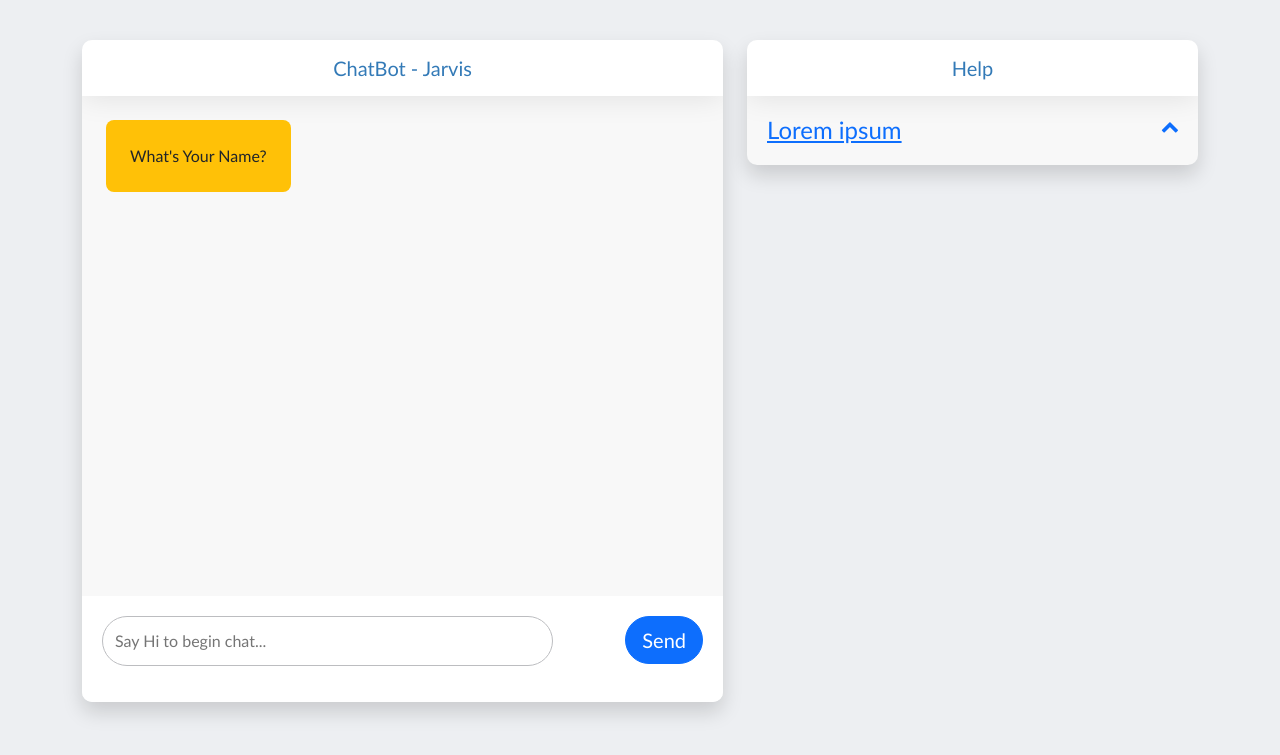
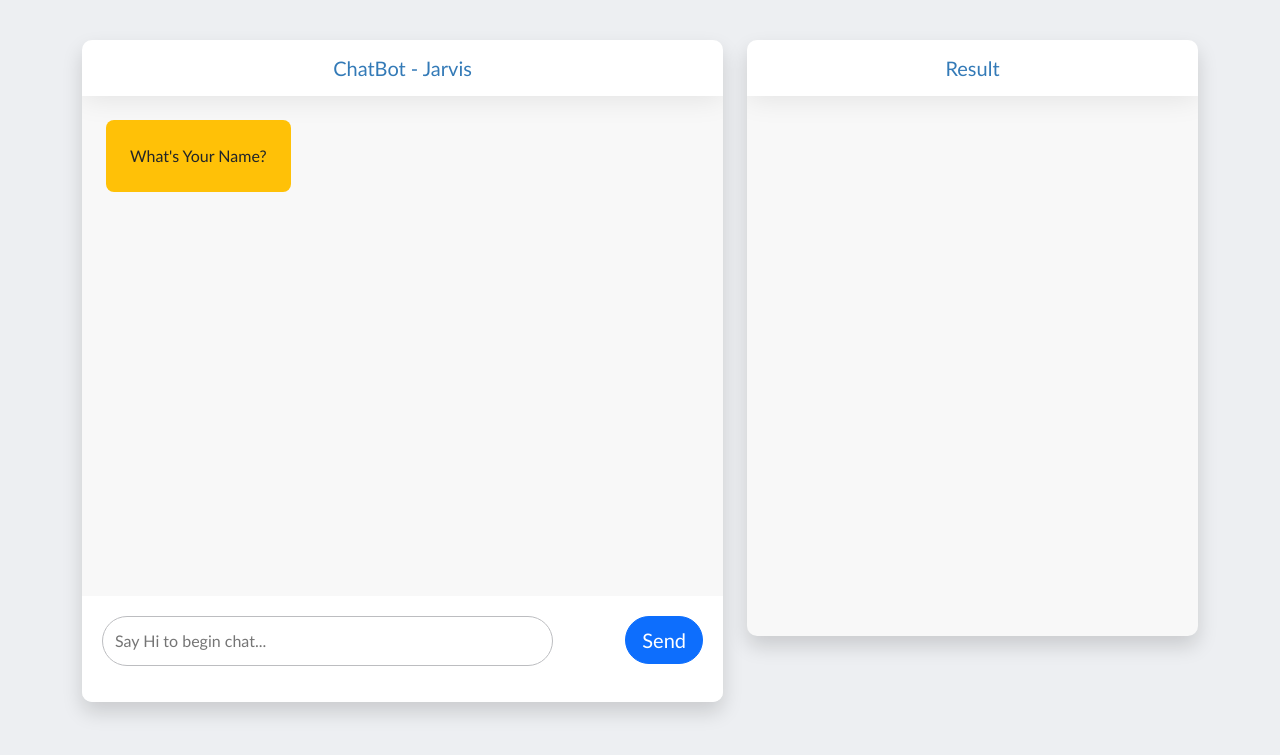
Before and after one commit to hadayda/chatbot, a Flask app: page / in a window 1280 px wide. Shown: the top 755 px of the page. Run offline with Flask 2, Linux system fonts and the light colour scheme; some libraries are stand-ins or nearby versions.

Commit message:
Last update

```diff
--- a/chat_bot.py
+++ b/chat_bot.py
@@ -77,6 +77,7 @@
     @staticmethod
     def begin():
         ChatBot.state = 'start'
+        ChatBot.symptoms_given_index = 0
     def readn(self, nstr):
         engine = pyttsx3.init()
 
@@ -232,7 +233,7 @@
     def get_next_symptom(self, response):
         response = response.lower()
         if response != 'yes' and response != 'no':
-            return {'response': 'Provide proper answers i.e. (yes/no)'}
+            return {'messages': ['Provide proper answers i.e. (yes/no)']}
         if response == 'yes':
             ChatBot.symptoms_exp.append(ChatBot.symptoms_given[ChatBot.symptoms_given_index])
         ChatBot.symptoms_given_index += 1
@@ -257,7 +258,8 @@
             messages.append(f'({i + 1}), {j}')
         ChatBot.state = 'start'
         return {
-            'messages': messages
+            'messages': messages,
+            'final': True
         }
 
     def get_response(self, message):
--- a/static/js/main.js
+++ b/static/js/main.js
@@ -10,11 +10,17 @@
             url: form.attr('action'),
             data: form.serialize(),
             success: function (response) {
-                response.messages.forEach(function (message) {
-                    messagesContainer.append(
-                        `<li class="text-start mb-3"><span class="bg-warning p-4 rounded-3 d-inline-block">${message}</span></li>`
-                    );
-                });
+                if (response.final || false) {
+                    response.messages.forEach(function (message) {
+                        $('.result-container').append(`<li class="text-start mb-3"><p class="">${message}</p></li>`)
+                    });
+                } else {
+                    response.messages.forEach(function (message) {
+                        messagesContainer.append(
+                            `<li class="text-start mb-3"><span class="bg-warning p-4 rounded-3 d-inline-block">${message}</span></li>`
+                        );
+                    });
+                }
                 messagesContainer.scrollTop(messagesContainer[0].scrollHeight);
                 $('input[name="message"]').val('');
             }
--- a/templates/index.html
+++ b/templates/index.html
@@ -57,27 +57,12 @@
 				<div class="chat_window">
 
 					<div class="top_menu">
-						<div class="title">Help</div>
+						<div class="title">Result</div>
 					</div>
 
 					<!-- help container -->
 					<div class="panel-group" id="accordion">
-
-						<!-- help - 1 -->
-						<div class="panel panel-default">
-							<div class="panel-heading">
-								<h4 class="panel-title">
-									<a class="accordion-toggle" data-toggle="collapse" data-parent="#accordion"
-										href="#collapse1">Lorem ipsum</a>
-								</h4>
-							</div>
-							<div id="collapse1" class="panel-collapse collapse in">
-								<div class="panel-body">
-									Excepteur sint occaecat cupidatat non proident, sunt in culpa qui officia deserunt
-									mollit anim id est laborum
-								</div>
-							</div>
-						</div>
+                        <ul class="messages result-container p-4"></ul>
 					</div>
 				</div>
 			</div>
```
Also changed, not shown: 1 other file.
